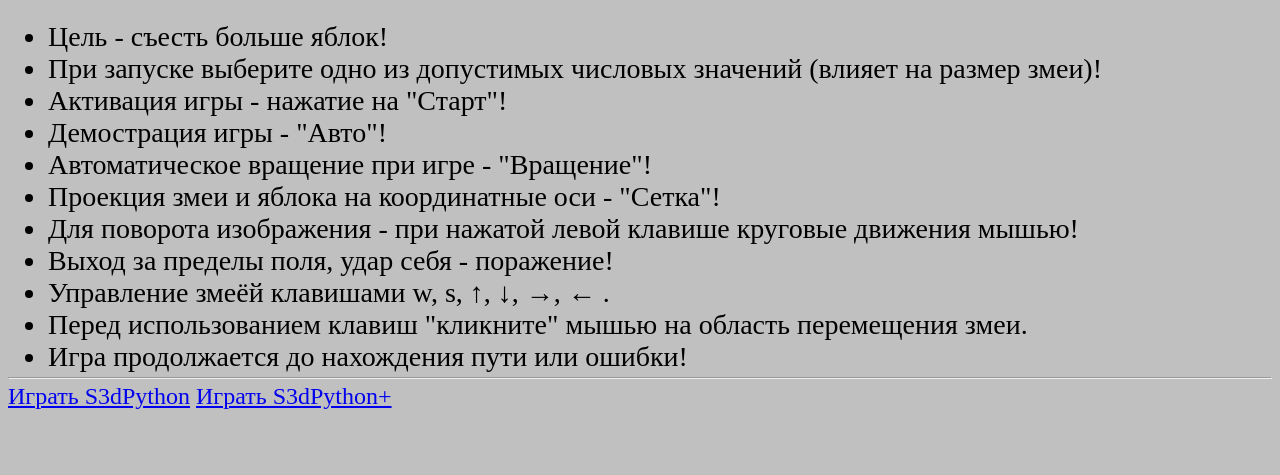
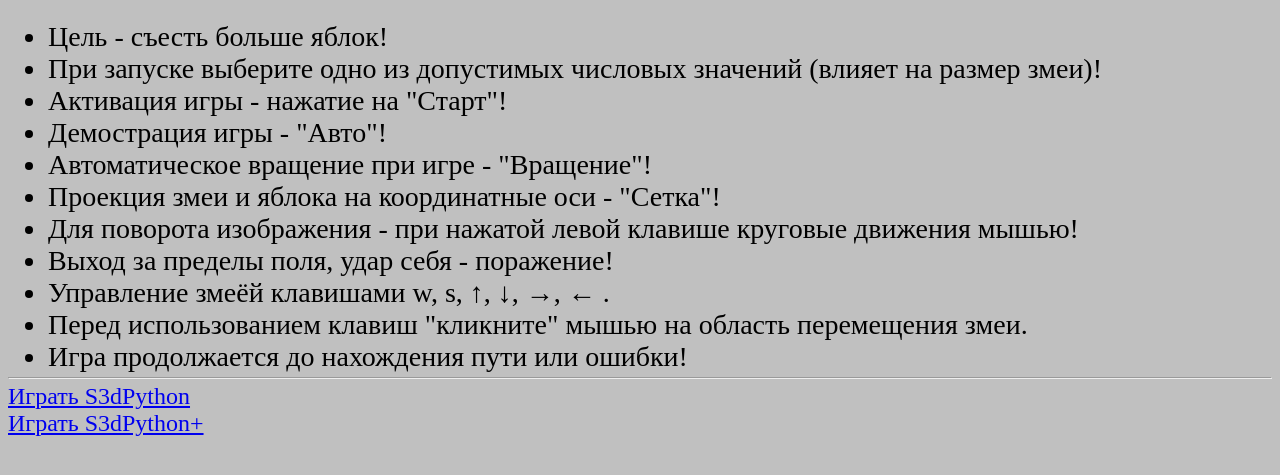
Before and after one commit to VladimirDVN/3dPython, a website: page index.html in a window 1280 px wide. Shown: the part 79-554 px from the top of the page. Drawn offline with nearby package versions, Linux system fonts and the light colour scheme.

Commit message:
Update index.html

```diff
--- a/index.html
+++ b/index.html
@@ -47,7 +47,7 @@
 	</div>
 	<hr>
 	<p> <font size=5rem>
-		<a  href="index1.html" target="_blank" rel="opener" >Играть S3dPython</a>
+		<a  href="index1.html" target="_blank" rel="opener" >Играть S3dPython</a> <br>
 		<a  href="index2.html" target="_blank" rel="opener" >Играть S3dPython+</a>
 	</p>
   </body>
```
